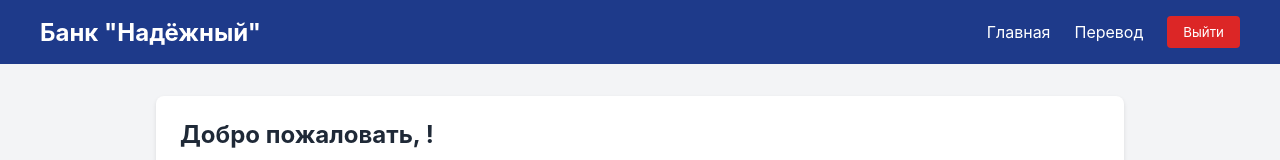
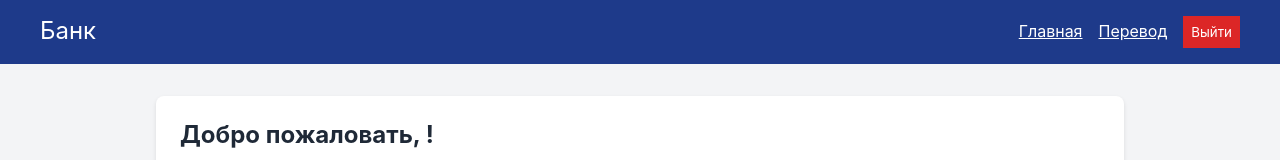
Before and after one commit to Check03/bank-main, a React (Create React App) app in the folder bank-app/: page / in a window 1280 px wide. Shown: the top 160 px of the page. Built offline with nearby package versions, Linux system fonts and the light colour scheme; no server answers; the database is empty; sample sign-in values are in the browser's storage.

Commit message:
modified:   bank-app/.firebase/hosting.cHVibGlj.cache 	modified:   bank-app/src/App.js 	modified:   bank-app/src/components/Navigation.js 	modified:   bank-app/src/index.js

```diff
--- a/bank-app/src/components/Navigation.js
+++ b/bank-app/src/components/Navigation.js
@@ -2,41 +2,21 @@ import { Link, useNavigate } from "react-router-dom";
 import { useAuth } from "../context/AuthContext";
 import { signOut } from "firebase/auth";
 import { auth } from "../firebase";
-
 export default function Navigation() {
   const { currentUser } = useAuth();
   const navigate = useNavigate();
-
-  const handleLogout = async () => {
-    try {
-      await signOut(auth);
-      navigate("/login");
-    } catch (error) {
-      console.error("Ошибка выхода:", error);
-    }
-  };
-
+  const handleLogout = async () => { await signOut(auth); navigate("/login"); };
   if (!currentUser) return null;
-
   return (
-    <nav style={navStyles.nav}>
-      <div style={navStyles.navContainer}>
-        <Link to="/dashboard" style={navStyles.logo}>Банк "Надёжный"</Link>
-        <div style={navStyles.navLinks}>
-          <Link to="/dashboard" style={navStyles.link}>Главная</Link>
-          <Link to="/transfer" style={navStyles.link}>Перевод</Link>
-          <button onClick={handleLogout} style={navStyles.logoutBtn}>Выйти</button>
+    <nav style={{backgroundColor:"#1e3a8a",padding:"1rem"}}>
+      <div style={{maxWidth:"1200px",margin:"0 auto",display:"flex",justifyContent:"space-between"}}>
+        <Link to="/dashboard" style={{color:"white",textDecoration:"none",fontSize:"1.5rem"}}>Банк</Link>
+        <div>
+          <Link to="/dashboard" style={{color:"white",marginRight:"1rem"}}>Главная</Link>
+          <Link to="/transfer" style={{color:"white",marginRight:"1rem"}}>Перевод</Link>
+          <button onClick={handleLogout} style={{backgroundColor:"#dc2626",color:"white",border:"none",padding:"0.5rem"}}>Выйти</button>
         </div>
       </div>
     </nav>
   );
 }
-
-const navStyles = {
-  nav: { backgroundColor: "#1e3a8a", padding: "1rem", color: "white" },
-  navContainer: { maxWidth: "1200px", margin: "0 auto", display: "flex", justifyContent: "space-between", alignItems: "center" },
-  logo: { color: "white", fontSize: "1.5rem", fontWeight: "bold", textDecoration: "none" },
-  navLinks: { display: "flex", gap: "1.5rem", alignItems: "center" },
-  link: { color: "white", textDecoration: "none", fontSize: "1rem" },
-  logoutBtn: { backgroundColor: "#dc2626", color: "white", border: "none", padding: "0.5rem 1rem", borderRadius: "4px", cursor: "pointer" }
-};
--- a/bank-app/src/index.js
+++ b/bank-app/src/index.js
@@ -2,10 +2,5 @@ import React from "react";
 import ReactDOM from "react-dom/client";
 import "./index.css";
 import App from "./App";
-
 const root = ReactDOM.createRoot(document.getElementById("root"));
-root.render(
-  <React.StrictMode>
-    <App />
-  </React.StrictMode>
-);
+root.render(<App />);
```
Also changed, not shown: bank-app/src/App.js (+2 -11 lines).
